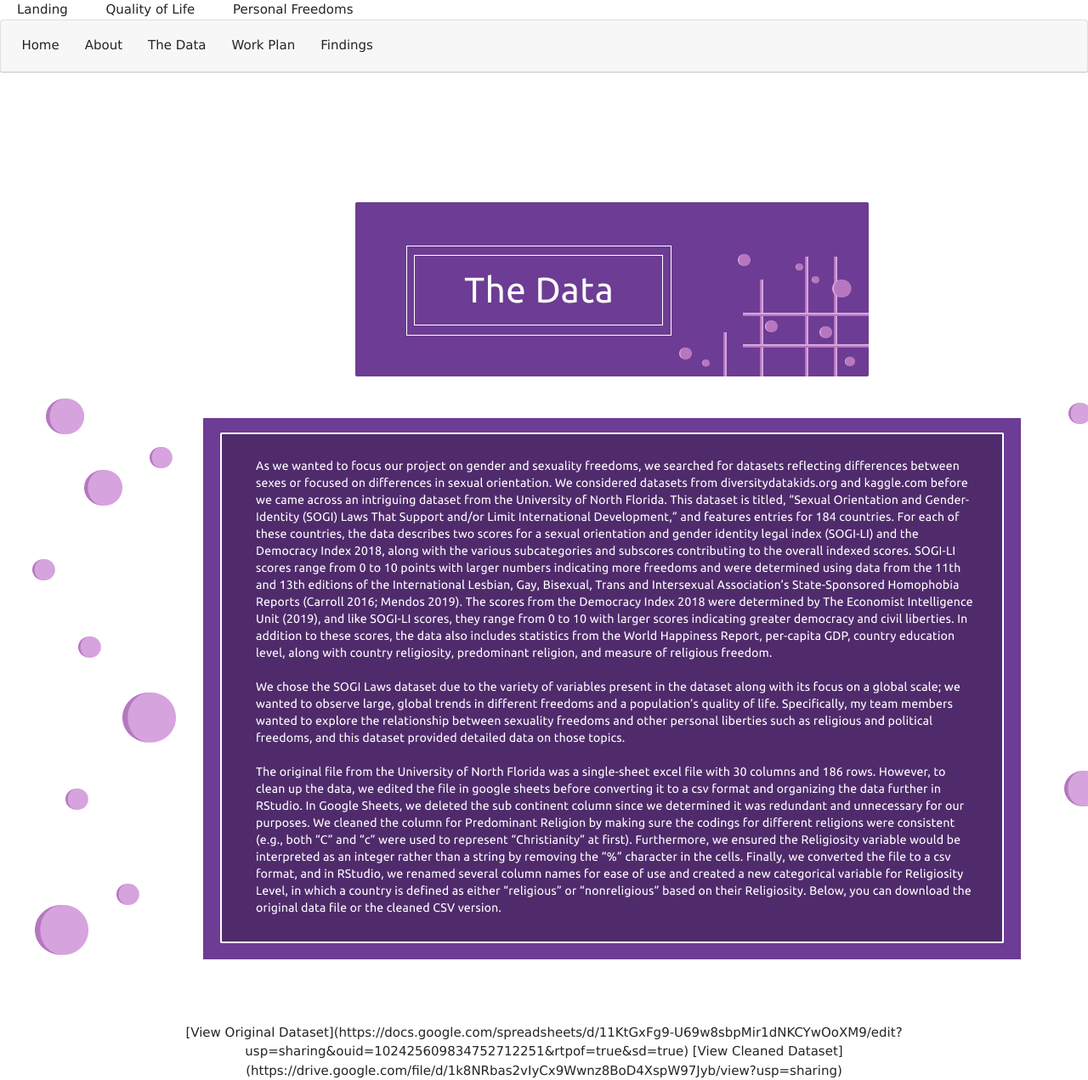
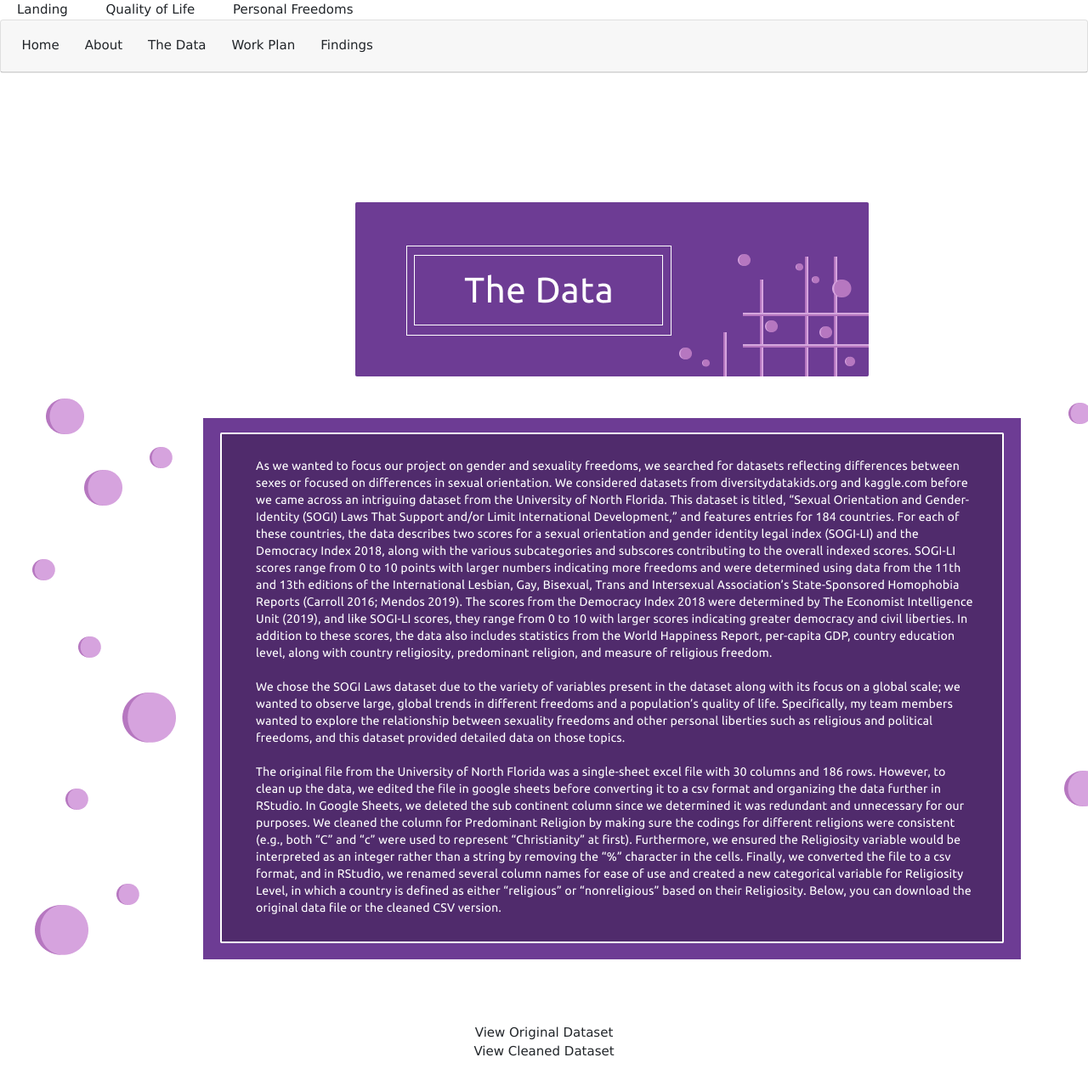
Before and after one commit to LHarrison36/DH125-Final-Project, a Jekyll site: the page built from Data3.md, in a window 1280 px wide. Shown: the whole page at 85% size. Built offline with Jekyll 4.4.1, drawn with Linux system fonts in a browser that asks for light colours; after the commit the page ends 1249 px from its top, so only the background shows below that.

Commit message:
Update Data3.md

```diff
--- a/Data3.md
+++ b/Data3.md
@@ -8,5 +8,4 @@
 
 
 
-<div align="center">[View Original Dataset](https://docs.google.com/spreadsheets/d/11KtGxFg9-U69w8sbpMir1dNKCYwOoXM9/edit?usp=sharing&ouid=102425609834752712251&rtpof=true&sd=true)
-[View Cleaned Dataset](https://drive.google.com/file/d/1k8NRbas2vIyCx9Wwnz8BoD4XspW97Jyb/view?usp=sharing) </div>
+<div align="center"><a href="https://docs.google.com/spreadsheets/d/11KtGxFg9-U69w8sbpMir1dNKCYwOoXM9/edit?usp=sharing&ouid=102425609834752712251&rtpof=true&sd=true">View Original Dataset</a><br><a href="https://drive.google.com/file/d/1k8NRbas2vIyCx9Wwnz8BoD4XspW97Jyb/view?usp=sharing">View Cleaned Dataset</a></div>
```
